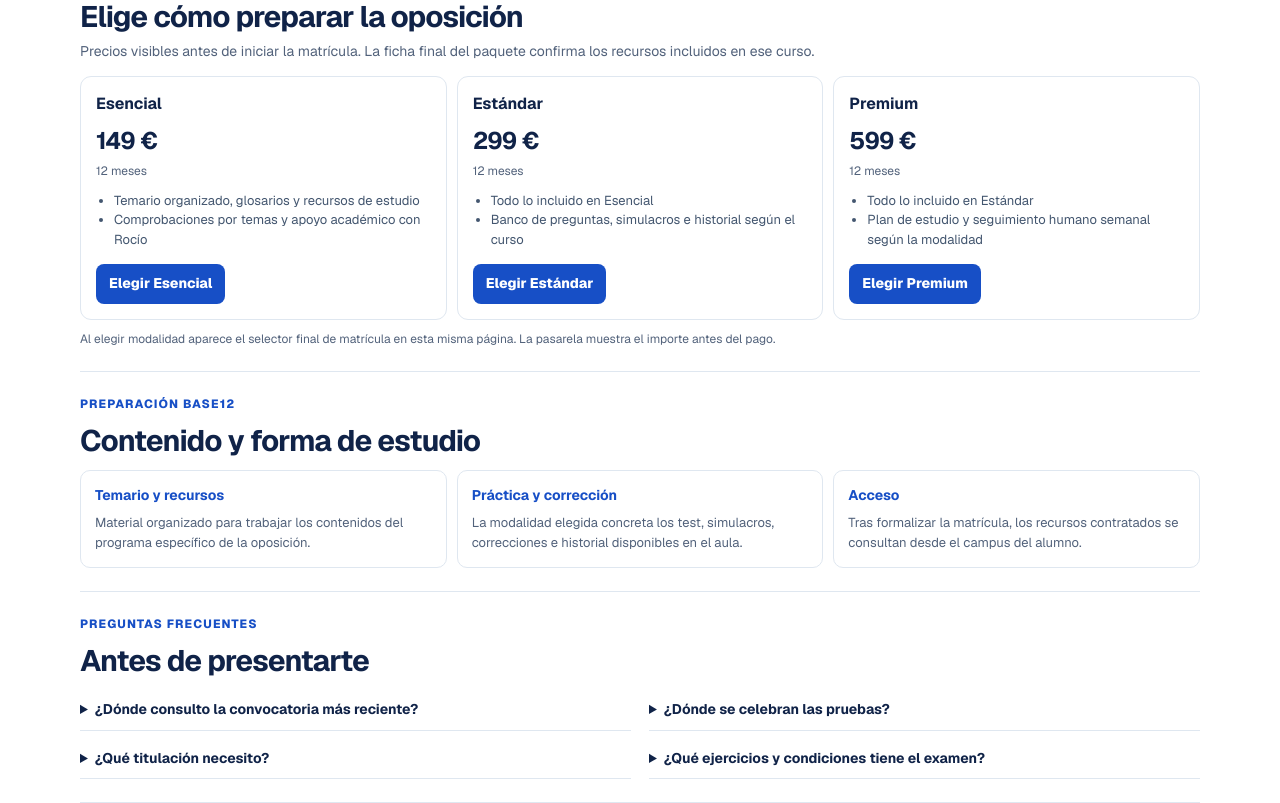
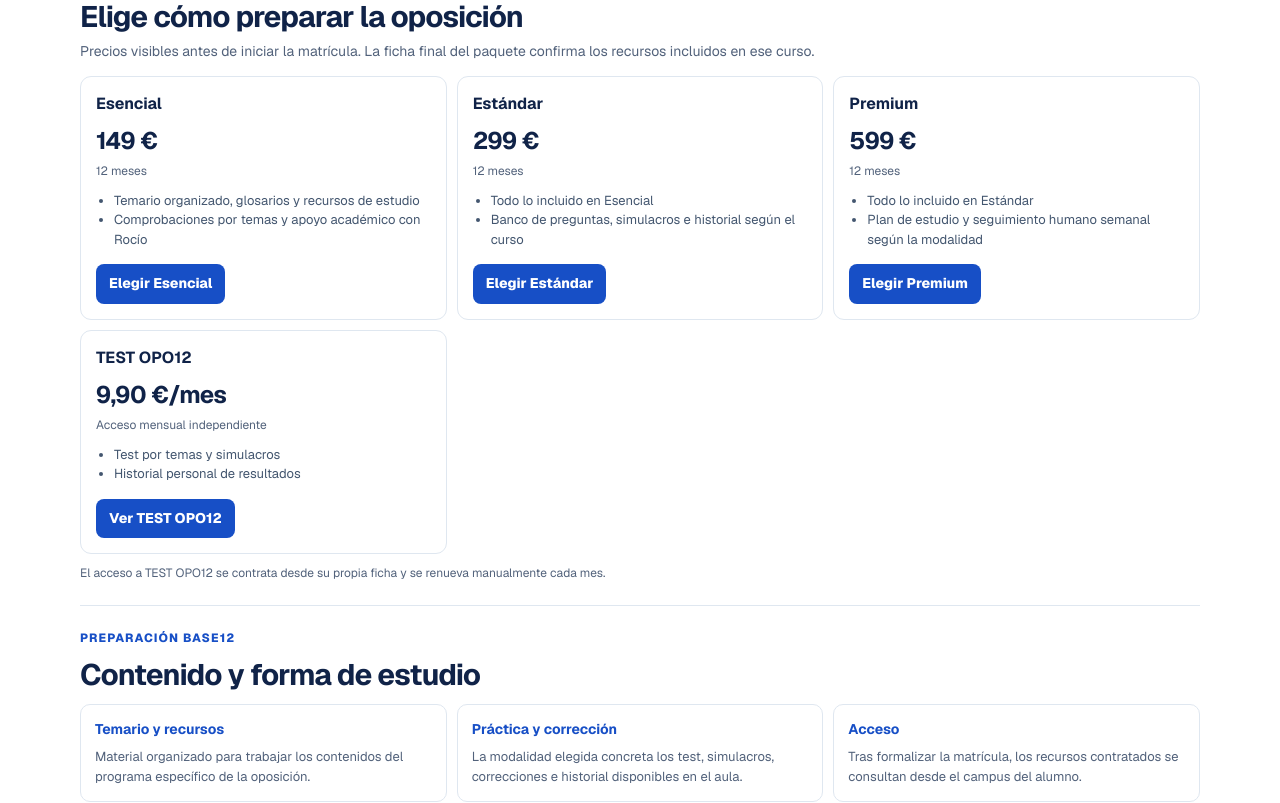
Before and after one commit to base12academy/base12academy-web, a Next.js app: page /oposiciones/administrativo-comunidad-madrid in a window 1280 px wide. Shown: the part 856-1659 px from the top of the page. Built offline with nearby package versions, Linux system fonts and the light colour scheme; no server answers.

Commit message:
Restaura TEST OPO12 en las fichas de oposiciones

```diff
--- a/app/oposiciones/[slug]/page.tsx
+++ b/app/oposiciones/[slug]/page.tsx
@@ -54,8 +54,10 @@ export default async function OppositionPage({params,searchParams}:{params:Promi
       <section className={styles.section} id="preparacion"><p className={styles.eyebrow}>Modalidades y precios</p><h2>Elige cómo preparar la oposición</h2><p className={styles.sectionIntro}>Precios visibles antes de iniciar la matrícula. La ficha final del paquete confirma los recursos incluidos en ese curso.</p>
         <div className={styles.planGrid}>{plans.map(plan=><article className={styles.plan} key={plan.slug}><h3>{plan.name}</h3><strong className={styles.planPrice}>{plan.price}</strong><small>{plan.term}</small><ul>{plan.points.map(point=><li key={point}>{point}</li>)}</ul>
           {isTropa?<Link className={styles.planLink} href="/tropa-y-marineria">Ver preparación</Link>:canPurchase?<Link className={styles.planLink} href={`/oposiciones/${item.slug}?matricula=1&modalidad=${plan.slug}#matricula`}>Elegir {plan.name}</Link>:<span className={styles.unavailable}>Matrícula no disponible</span>}
-        </article>)}</div>
-        <p className={styles.note}>Al elegir modalidad aparece el selector final de matrícula en esta misma página. La pasarela muestra el importe antes del pago.</p>
+        </article>)}
+          <article className={`${styles.plan} ${styles.opo12Plan}`}><h3>TEST OPO12</h3><strong className={styles.planPrice}>9,90 €/mes</strong><small>Acceso mensual independiente</small><ul><li>Test por temas y simulacros</li><li>Historial personal de resultados</li></ul><Link className={styles.planLink} href={`/test-opo12/${item.slug}`}>Ver TEST OPO12</Link></article>
+        </div>
+        <p className={styles.note}>El acceso a TEST OPO12 se contrata desde su propia ficha y se renueva manualmente cada mes.</p>
       </section>
       <section className={styles.section}><p className={styles.eyebrow}>Preparación Base12</p><h2>Contenido y forma de estudio</h2><div className={styles.factGrid}><article className={styles.fact}><h3>Temario y recursos</h3><p>Material organizado para trabajar los contenidos del programa específico de la oposición.</p></article><article className={styles.fact}><h3>Práctica y corrección</h3><p>La modalidad elegida concreta los test, simulacros, correcciones e historial disponibles en el aula.</p></article><article className={styles.fact}><h3>Acceso</h3><p>Tras formalizar la matrícula, los recursos contratados se consultan desde el campus del alumno.</p></article></div></section>
       <section className={styles.section} id="dudas"><p className={styles.eyebrow}>Preguntas frecuentes</p><h2>Antes de presentarte</h2><div className={styles.faq}>{faqItems.map(([q,a])=><details key={q}><summary>{q}</summary><p>{a}</p></details>)}</div></section>
```
